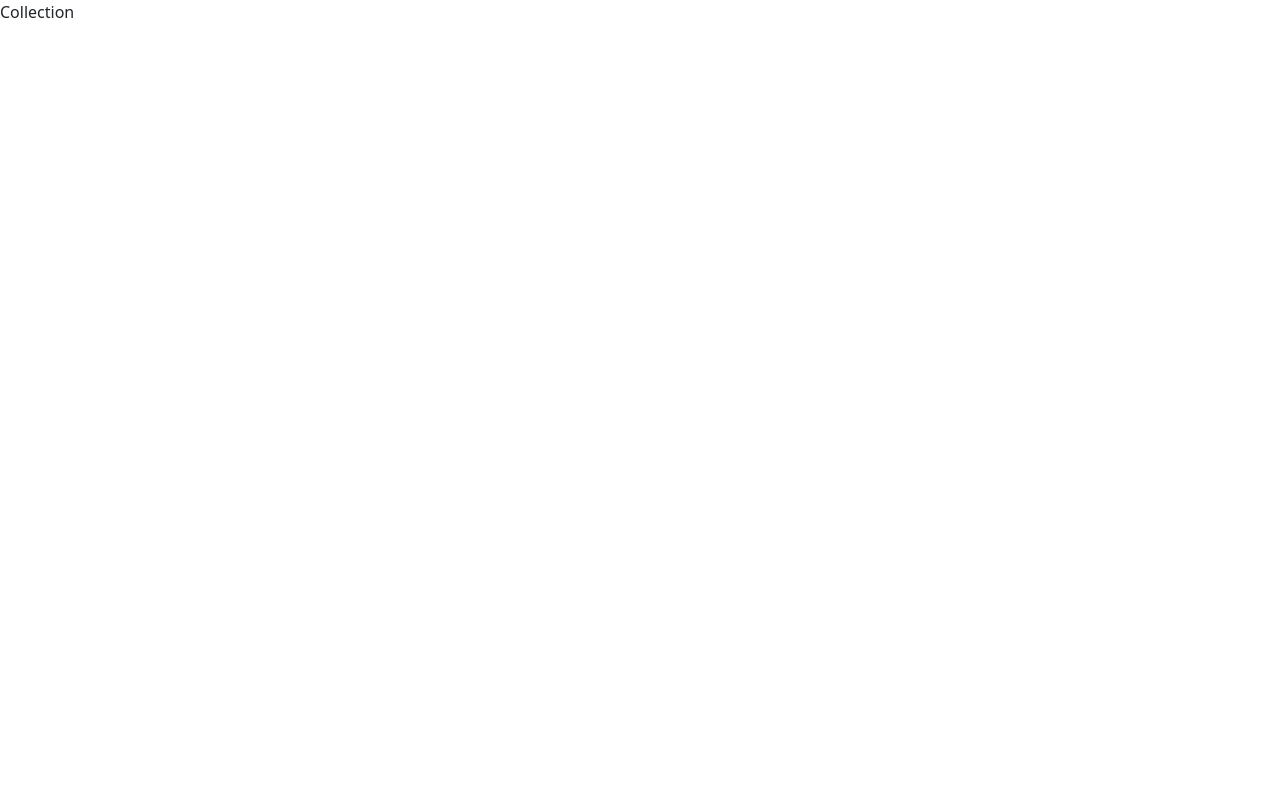
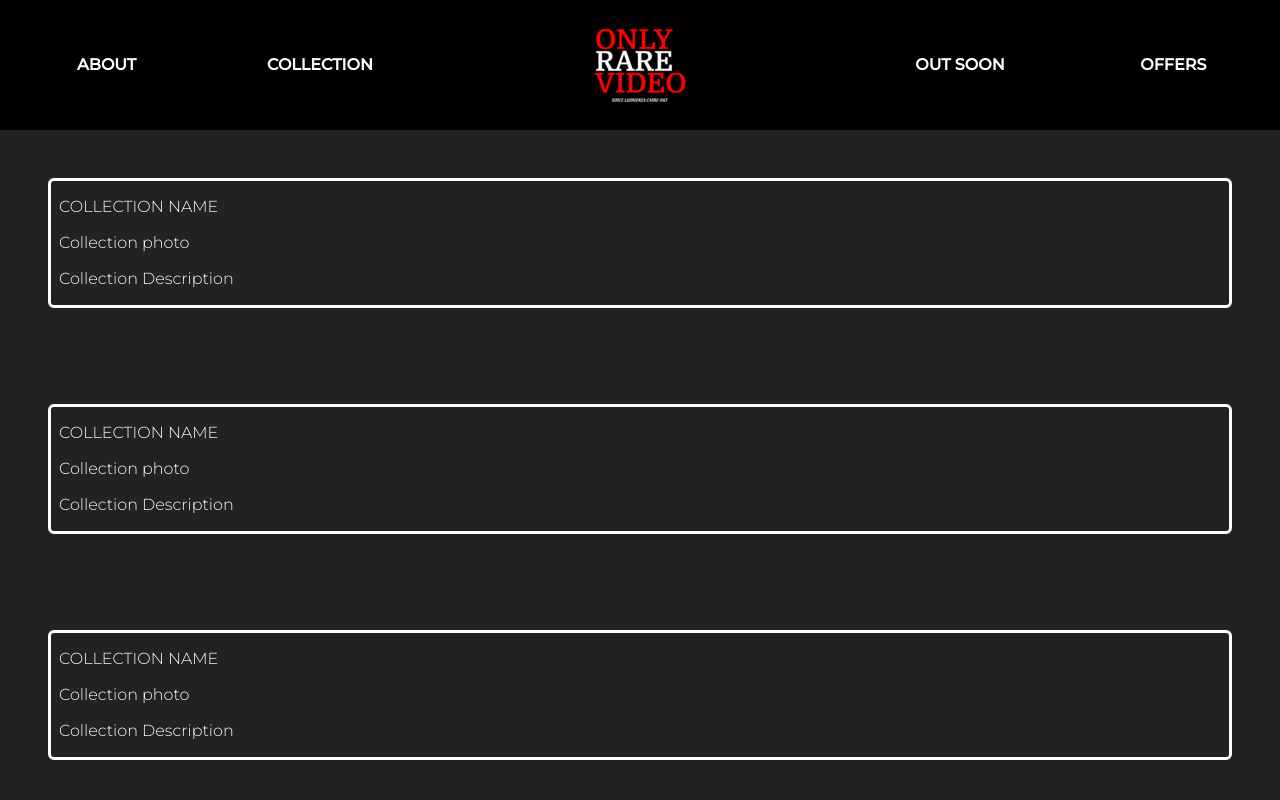
Before and after one commit to AlessandroArmari/Only_Rare_Video, a React (Vite) app in the folder Only_Rare_Video/: page /collection in a window 1280 px wide. Shown: the top 800 px of the page. Built offline with nearby package versions, Linux system fonts and the light colour scheme.

Commit message:
doing collection

```diff
--- /dev/null
+++ b/Only_Rare_Video/src/components/CollectionBox.jsx
@@ -0,0 +1,11 @@
+function CollectionBox() {
+  return (
+    <section className="p-2 m-5 text-light border border-3 border-white rounded cssFontTextMontserrat">
+      <header>COLLECTION NAME</header>
+      <div>Collection photo</div>
+      <div>Collection Description</div>
+    </section>
+  );
+}
+
+export { CollectionBox };
--- a/Only_Rare_Video/src/pages/Collection.jsx
+++ b/Only_Rare_Video/src/pages/Collection.jsx
@@ -1,5 +1,22 @@
+import "./style/Home.css";
+
+import { CollectionBox } from "../components/CollectionBox.jsx";
+import Navbar from "../components/Navbar";
+import { CustomFooter } from "../components/CustomFooter";
+
 function Collection() {
-  return <div>Collection</div>;
+  return (
+    <section className="mainSectionBg">
+      <Navbar />
+      <section className="d-flex flex-column justify-content-center">
+        <CollectionBox></CollectionBox>
+        <CollectionBox></CollectionBox>
+        <CollectionBox></CollectionBox>
+        <CollectionBox></CollectionBox>
+      </section>
+      <CustomFooter />
+    </section>
+  );
 }
 
 export default Collection;
--- a/Only_Rare_Video/src/pages/SingleMovie.jsx
+++ b/Only_Rare_Video/src/pages/SingleMovie.jsx
@@ -88,7 +88,7 @@ const SingleMovie = () => {
             src={final.image}
             alt=""
           />
-          <div className="ps-5 pe-5 col-7 align-self-top text-white  ">
+          <div className="ps-5 pe-5 col-6 align-self-center text-white  ">
             <div className="mb-3">Title: {final.title}</div>
             <div className="mb-3">+++ERROR+++ {final.title} </div>
             {/* ERROR */}
--- a/Only_Rare_Video/src/pages/style/Home.css
+++ b/Only_Rare_Video/src/pages/style/Home.css
@@ -1,4 +1,5 @@
 @import url("https://fonts.googleapis.com/css2?family=Montserrat:wght@500&display=swap");
+@import url("https://fonts.googleapis.com/css2?family=Montserrat:wght@300&display=swap");
 
 .cssFontNavbarClass {
   font-family: "Montserrat", sans-serif;
@@ -8,6 +9,13 @@
   text-transform: uppercase;
 }
 
+.cssFontTextMontserrat {
+  font-family: "Montserrat", sans-serif;
+  font-weight: 370;
+  font-style: normal;
+  line-height: 36px;
+}
+
 .mainSectionBg {
   background-color: #222222;
 }
```
